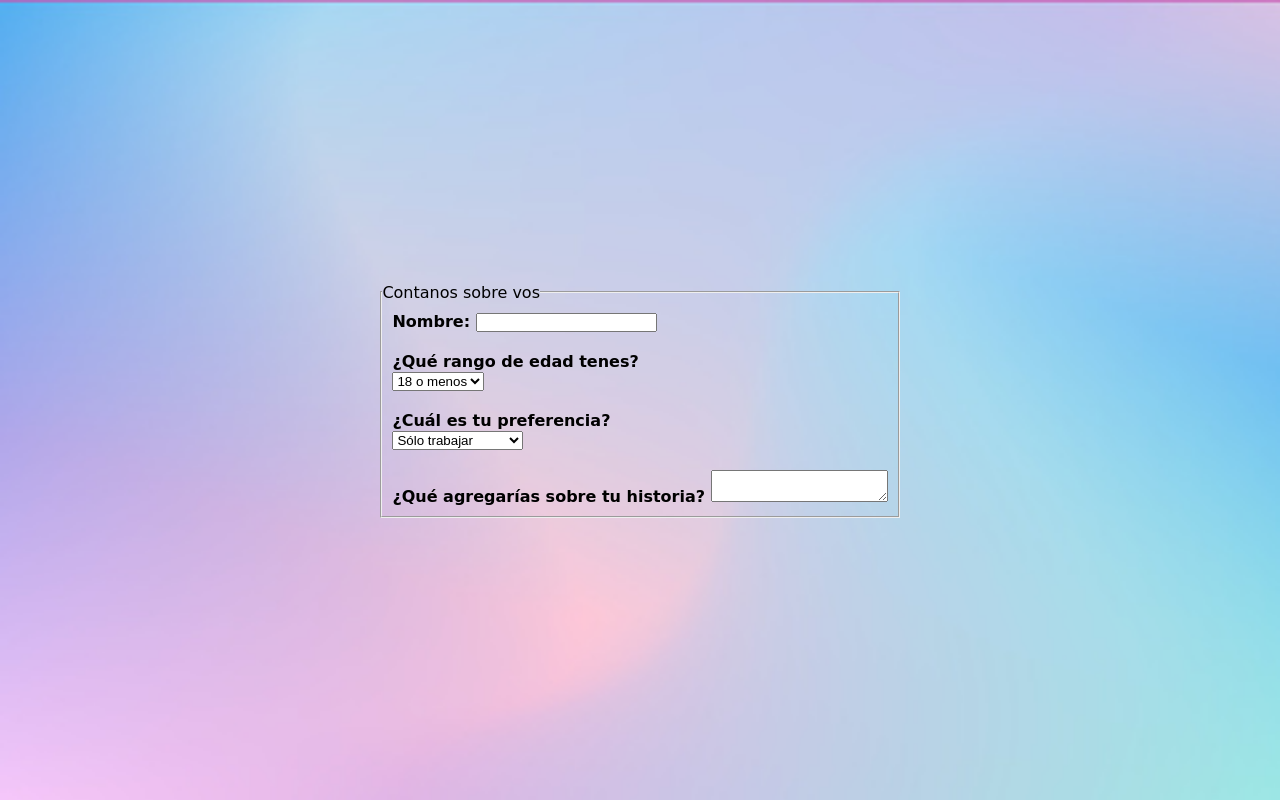
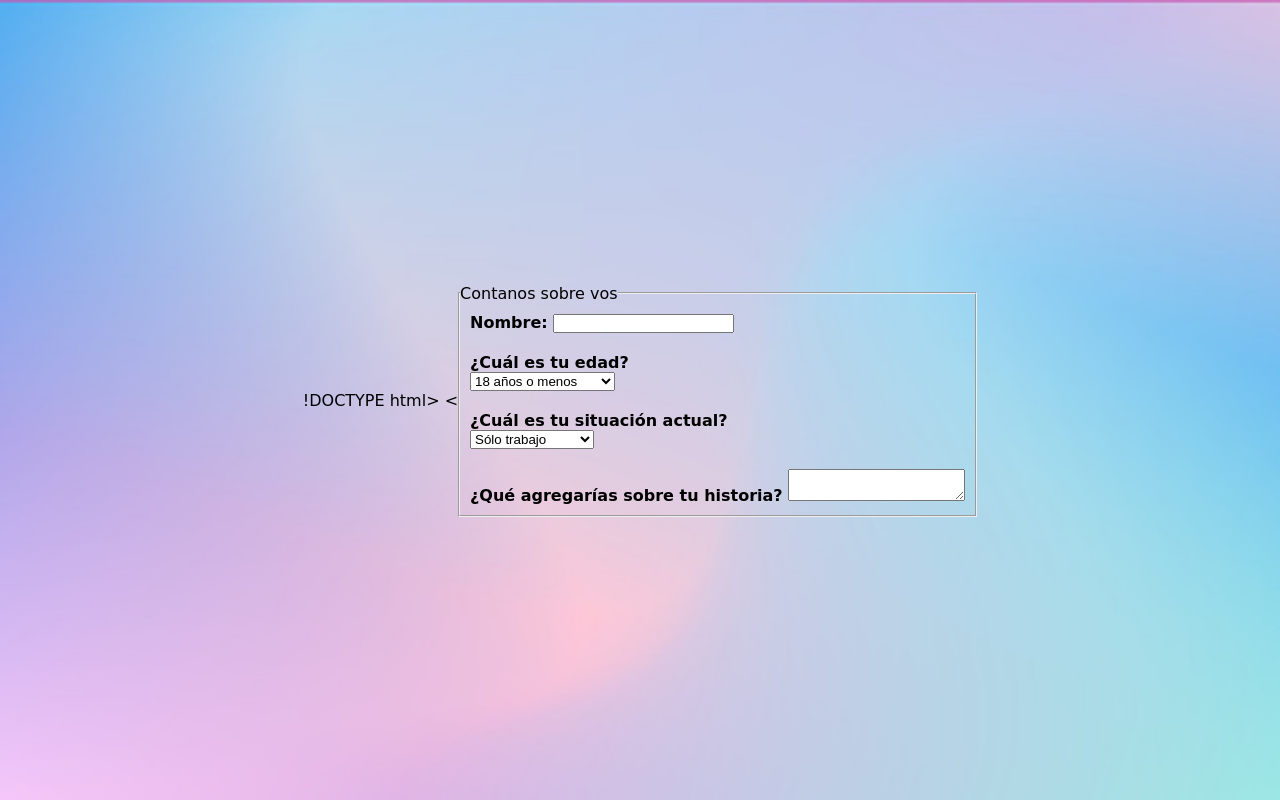
Before and after one commit to julibotta7/julibotta2, a plain HTML site: page Formularios/Mi1stFormulario.html in a window 1280 px wide. Drawn offline with Linux system fonts and the light colour scheme.

Commit message:
Cambios del 23.4.23

```diff
--- a/Formularios/Mi1stFormulario.html
+++ b/Formularios/Mi1stFormulario.html
@@ -1,7 +1,7 @@
-<!DOCTYPE html>
+!DOCTYPE html>
 <html>
 <head>
-<meta charset="utf-8">
+<meta charset="utf-8"><
 <link rel="stylesheet" href="styleFormulario.css">
 <title>Mi Primer Formulario</title>
 </head>
@@ -14,21 +14,21 @@
     <input type="name" id="name" required />
 </div>
 <div class="segundoBloque">
-    <h4>¿Qué rango de edad tenes?</h4>
+    <h4>¿Cuál es tu edad?</h4>
     <select>
-        <option value="HTML">18 o menos</option>
-        <option value="HTML">18 a 25</option>
-        <option value="HTML">26 a 35</option>
-        <option value="HTML">36 a 46</option>
-        <option value="HTML">46 o más</option>
+        <option value="HTML">18 años o menos</option>
+        <option value="HTML">Entre 18 a 25 años</option>
+        <option value="HTML">Entre 26 a 35 años</option>
+        <option value="HTML">Entre 36 a 46 años</option>
+        <option value="HTML">Entre 47 años o más</option>
     </select>
 </div>
 <div class="tercerBloque">
-    <h4>¿Cuál es tu preferencia?</h4>
+    <h4>¿Cuál es tu situación actual?</h4>
     <select>
-    <option value="HTML">Sólo trabajar</option>
-    <option value="HTML">Solo estudiar</option>
-    <option value="HTML">Estudiar y trabajar</option>
+    <option value="HTML">Sólo trabajo</option>
+    <option value="HTML">Sólo estudio</option>
+    <option value="HTML">Trabajo y estudio</option>
     </select>
 </div>
 <div class="cuartoBloque">
--- /dev/null
+++ b/css 2da parte/box.html
@@ -0,0 +1,14 @@
+<!DOCTYPE html>
+<html>
+<head>
+<meta charset="utf-8">
+<title>Box</title>
+<link rel="stylesheet" href="stylebox.css">
+</head>
+<body class="contenedor">
+    <div class="box-1"></div>
+    <div class="box-2"></div>
+    <div class="box-3"></div>
+    <div class="box-4"></div>
+</body>
+</html>
--- /dev/null
+++ b/css 2da parte/reset.css
@@ -0,0 +1,48 @@
+/* http://meyerweb.com/eric/tools/css/reset/
+   v2.0 | 20110126
+   License: none (public domain)
+*/
+
+html, body, div, span, applet, object, iframe,
+h1, h2, h3, h4, h5, h6, p, blockquote, pre,
+a, abbr, acronym, address, big, cite, code,
+del, dfn, em, img, ins, kbd, q, s, samp,
+small, strike, strong, sub, sup, tt, var,
+b, u, i, center,
+dl, dt, dd, ol, ul, li,
+fieldset, form, label, legend,
+table, caption, tbody, tfoot, thead, tr, th, td,
+article, aside, canvas, details, embed,
+figure, figcaption, footer, header, hgroup,
+menu, nav, output, ruby, section, summary,
+time, mark, audio, video {
+	margin: 0;
+	padding: 0;
+	border: 0;
+	font-size: 100%;
+	font: inherit;
+	vertical-align: baseline;
+}
+/* HTML5 display-role reset for older browsers */
+article, aside, details, figcaption, figure,
+footer, header, hgroup, menu, nav, section {
+	display: block;
+}
+body {
+	line-height: 1;
+}
+ol, ul {
+	list-style: none;
+}
+blockquote, q {
+	quotes: none;
+}
+blockquote:before, blockquote:after,
+q:before, q:after {
+	content: '';
+	content: none;
+}
+table {
+	border-collapse: collapse;
+	border-spacing: 0;
+}
--- /dev/null
+++ b/css 2da parte/stylebox.css
@@ -0,0 +1,44 @@
+html {
+    box-sizing: border-box;
+    font-size: 62.5%;  /*1 rem = 10px*/
+}
+
+*, *:before, *:after {
+    box-sizing: inherit;  /*hereda las propiedades de su padre*/
+}
+
+.contenedor{
+    gap: 5px;
+    position: relative
+    width: 100vh;
+    height: 100vh;
+}
+
+.box-1{
+    width: 200px;
+    height: 200px;
+    background-color: black;
+    float: left;
+    margin: 5px;
+}
+.box-2{
+    width: 200px;
+    height: 200px;
+    background-color: black;
+    float: left;
+    margin: 5px;
+}
+.box-3{
+    width: 200px;
+    height: 200px;
+    background-color: black;
+    float: left;
+    margin: 5px;
+}
+.box-4{
+    width: 200px;
+    height: 200px;
+    background-color: black;
+    float: left;
+    margin: 5px;
+}
```
